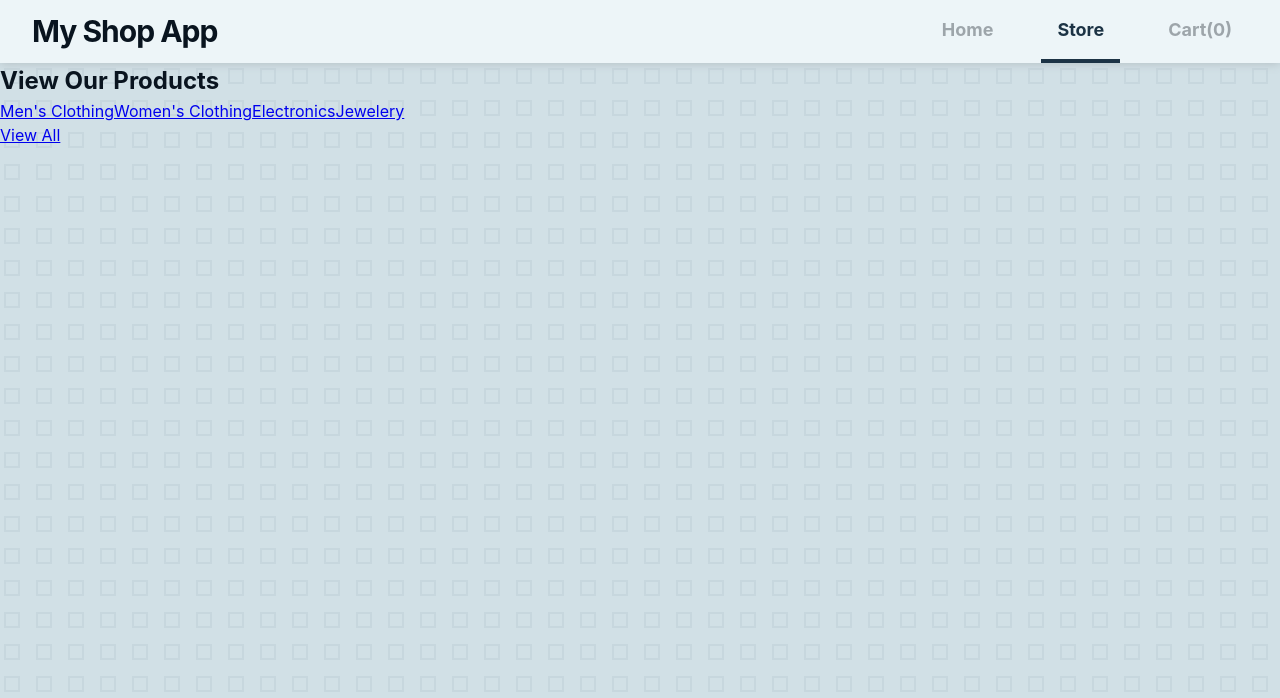
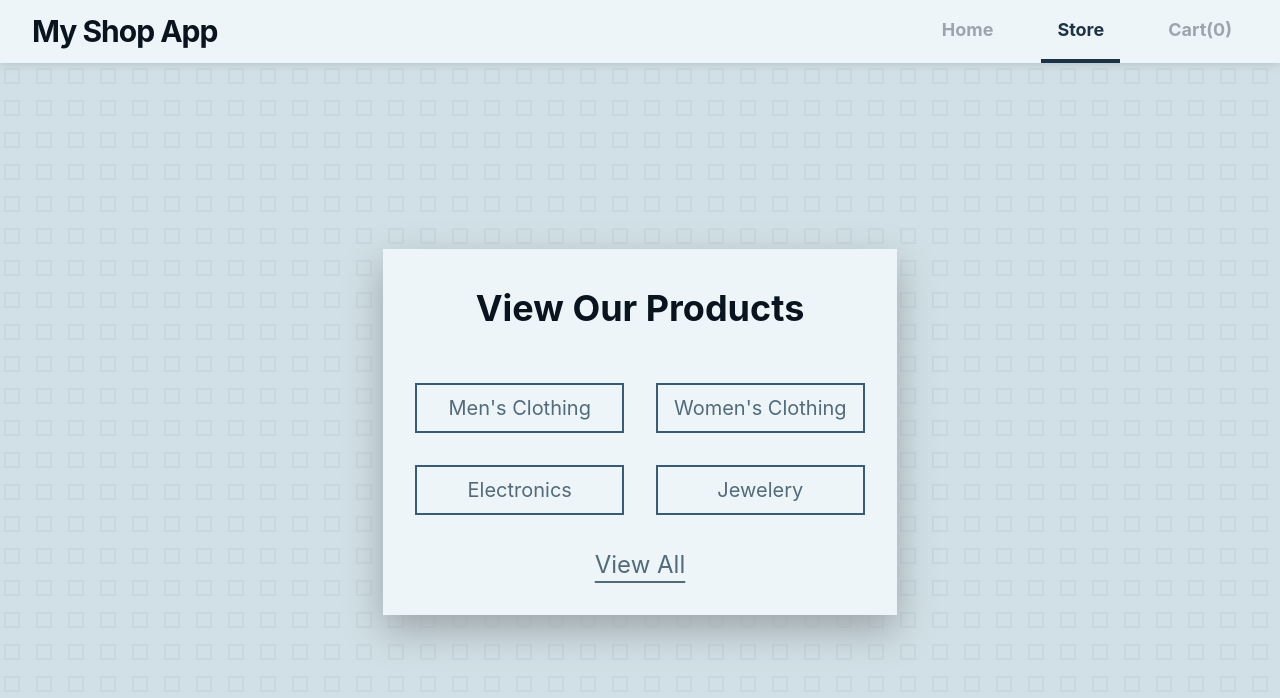
Before and after one commit to MewKay/shopping-cart, a React (Vite) app: page /store in a window 1280 px wide. Shown: the top 698 px of the page. Built offline with nearby package versions, Linux system fonts and the light colour scheme.

Commit message:
Style Store page

```diff
--- a/src/Home page/Home.module.css
+++ b/src/Home page/Home.module.css
@@ -1,5 +1,4 @@
 .main-container {
-  flex: 1;
   display: flex;
   flex-direction: column;
   justify-content: center;
--- a/src/Store page/Store.jsx
+++ b/src/Store page/Store.jsx
@@ -1,17 +1,30 @@
 import { Link } from "react-router-dom";
+import styles from "./Store.module.css";
 
 const Store = function createStoreComponent() {
   return (
-    <div>
-      <h2>View Our Products</h2>
-      <div>
-        <Link to={"men's clothing"}>Men&apos;s Clothing</Link>
-        <Link to={"women's clothing"}>Women&apos;s Clothing</Link>
-        <Link to={"electronics"}>Electronics</Link>
-        <Link to={"jewelery"}>Jewelery</Link>
+    <main className={styles["container"]}>
+      <div className={styles["links-container"]}>
+        <h2 className={styles["heading"]}>View Our Products</h2>
+        <div className={styles["category-container"]}>
+          <Link to={"men's clothing"} className={styles["category-link"]}>
+            Men&apos;s Clothing
+          </Link>
+          <Link to={"women's clothing"} className={styles["category-link"]}>
+            Women&apos;s Clothing
+          </Link>
+          <Link to={"electronics"} className={styles["category-link"]}>
+            Electronics
+          </Link>
+          <Link to={"jewelery"} className={styles["category-link"]}>
+            Jewelery
+          </Link>
+        </div>
+        <Link to={"all"} className={styles["all-link"]}>
+          View All
+        </Link>
       </div>
-      <Link to={"all"}>View All</Link>
-    </div>
+    </main>
   );
 };
 
--- /dev/null
+++ b/src/Store page/Store.module.css
@@ -0,0 +1,55 @@
+.container {
+  display: flex;
+  justify-content: center;
+  align-items: center;
+  text-align: center;
+}
+
+.links-container {
+  display: flex;
+  flex-direction: column;
+  background-color: var(--grey-100);
+  padding: var(--spacing-6) var(--spacing-6);
+  box-shadow: 0 15px 35px var(--grey-500);
+}
+
+.heading {
+  margin-bottom: var(--spacing-7);
+  font-size: var(--font-size-8);
+}
+
+.category-container {
+  display: grid;
+  grid-template-columns: 1fr 1fr;
+  gap: var(--spacing-6);
+  margin-bottom: var(--spacing-6);
+}
+
+.category-link {
+  text-decoration: none;
+  border: solid 2px var(--grey-700);
+  padding: var(--spacing-2) var(--spacing-4);
+  font-size: var(--font-size-5);
+}
+
+.all-link {
+  text-decoration: underline 2px;
+  text-underline-offset: var(--spacing-2);
+  font-size: var(--font-size-6);
+}
+
+.category-link,
+.all-link {
+  color: var(--grey-600);
+  transition: all 0.2s;
+}
+
+.category-link:hover,
+.all-link:hover {
+  color: var(--grey-800);
+  transform: translateY(-3px);
+}
+
+.category-link:hover {
+  border-color: var(--grey-800);
+}
--- a/src/styles/global.css
+++ b/src/styles/global.css
@@ -61,6 +61,10 @@
   flex-direction: column;
 }
 
+#root > main {
+  flex: 1;
+}
+
 button:hover {
   cursor: pointer;
 }
```
Also changed, not shown: 1 other file (tests, documents, lock files or other folders).
